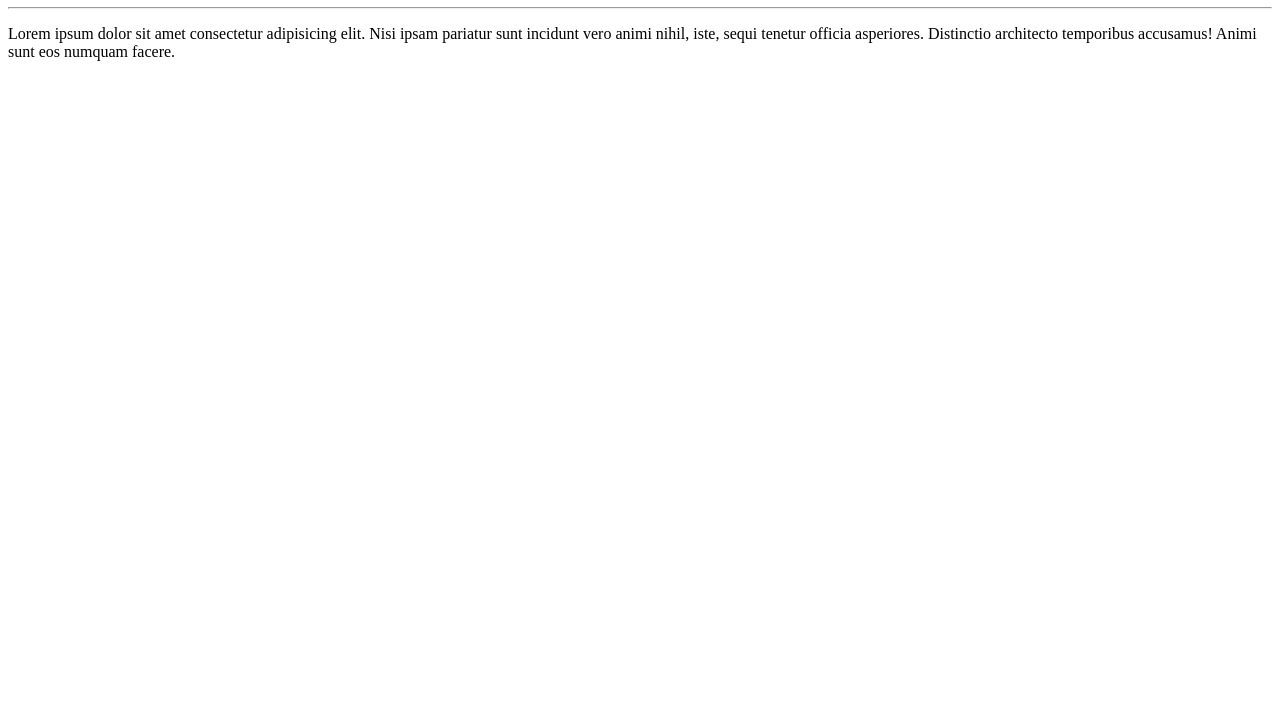
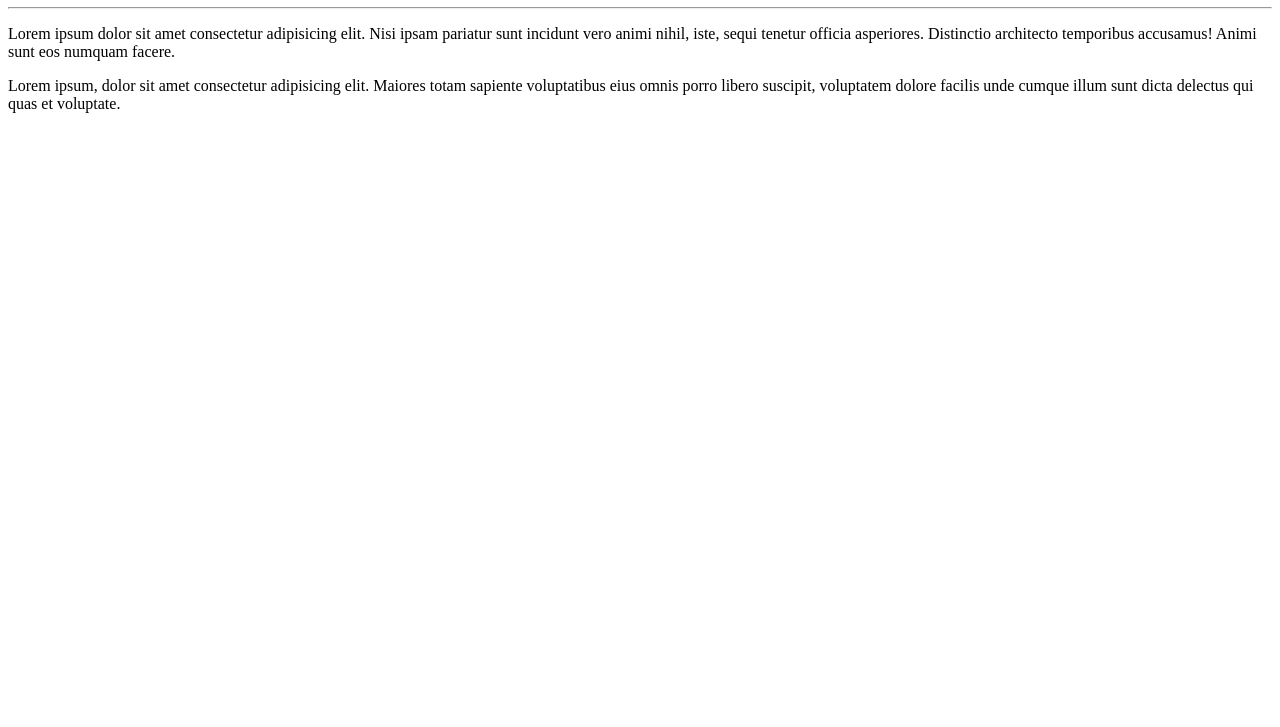
Before and after one commit to RobertoPinheiroFonseca/Ola-Mundo, a plain HTML site: page Site-exemplo/index.html in a window 1280 px wide. Shown: the part 73-800 px from the top of the page. Drawn offline with Linux system fonts and the light colour scheme.

Commit message:
Adicionei um parágrafo

```diff
--- a/Site-exemplo/index.html
+++ b/Site-exemplo/index.html
@@ -10,5 +10,6 @@
     <h1>Olá, Mundo!</h1>
     <hr>
     <p>Lorem ipsum dolor sit amet consectetur adipisicing elit. Nisi ipsam pariatur sunt incidunt vero animi nihil, iste, sequi tenetur officia asperiores. Distinctio architecto temporibus accusamus! Animi sunt eos numquam facere.</p>
+    <p>Lorem ipsum, dolor sit amet consectetur adipisicing elit. Maiores totam sapiente voluptatibus eius omnis porro libero suscipit, voluptatem dolore facilis unde cumque illum sunt dicta delectus qui quas et voluptate.</p>
 </body>
 </html>
```
